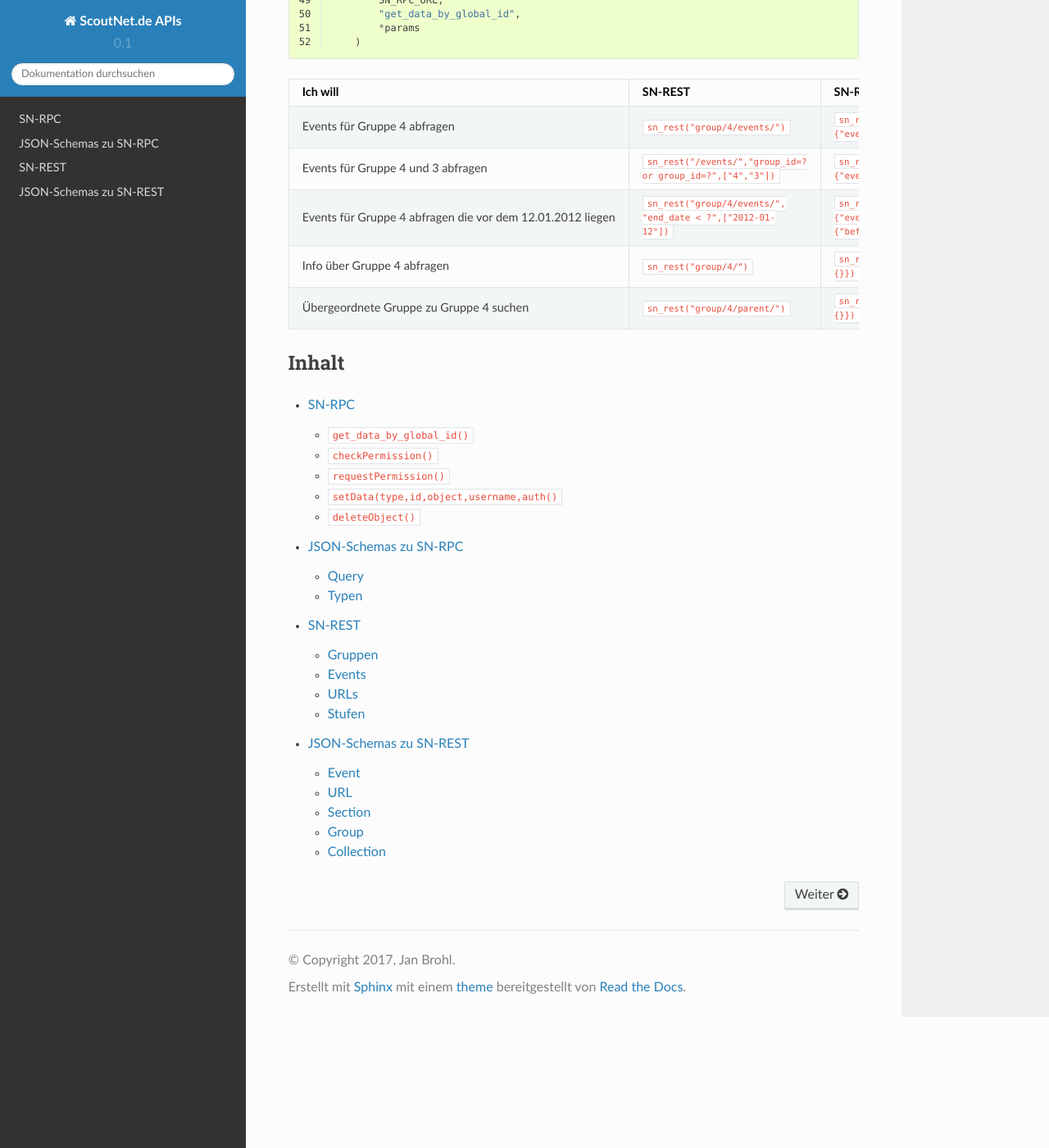
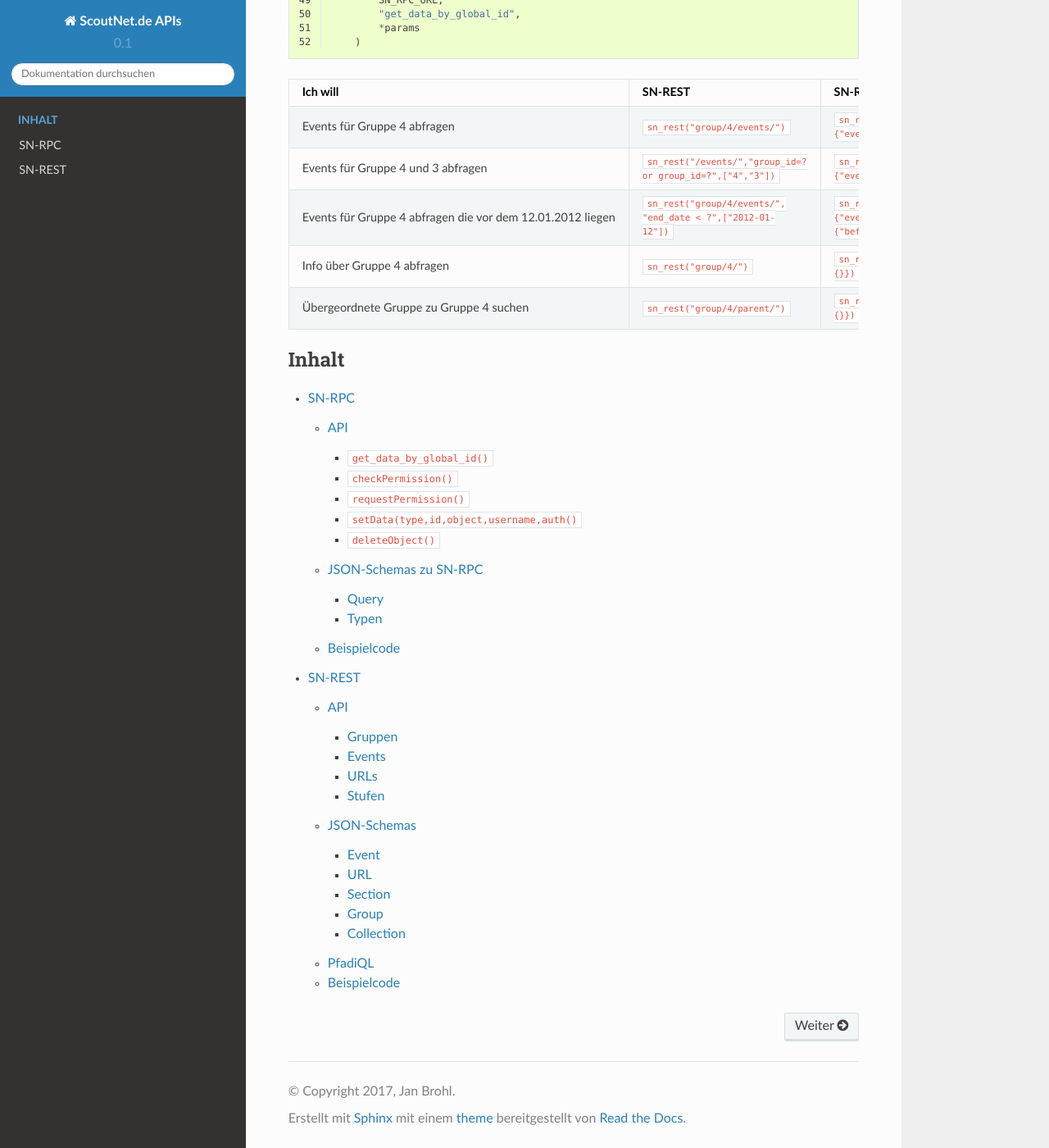
Before and after one commit to janbrohl/ScoutNet-API-Info, a Sphinx documentation site: the page built from docs/index.rst, in a window 1280 px wide and 1400 px high, scrolled down 1333 px. Shown: the whole window at 82% size. Built offline with Sphinx 7.4.7 and the Read the Docs theme 2.0.0, drawn with Linux system fonts in a browser that asks for light colours.

Commit message:
Neuorganisation der dateien

```diff
--- a/docs/index.rst
+++ b/docs/index.rst
@@ -40,17 +40,14 @@ Getestet mit Python_ 3.5 und requests_ 2.12.
 | suchen                             |                                                               |                                                       |
 +------------------------------------+---------------------------------------------------------------+-------------------------------------------------------+
 
-Inhalt
-----------
 
 .. toctree::
-   :maxdepth: 2
+   :caption: Inhalt
+   :maxdepth: 3
 
 
-   sn_rpc
-   sn_rpc_schemas
-   sn_rest
-   sn_rest_schemas
+   sn_rpc/index
+   sn_rest/index
 
 .. _RPC: https://en.wikipedia.org/wiki/Remote_procedure_call
 
--- /dev/null
+++ b/docs/sn_rest/code.rst
@@ -0,0 +1,8 @@
+.. _sn_rest_code:
+
+Beispielcode
+=============
+
+.. literalinclude:: ../../sn_rest.py
+   :language: python
+   :linenos:
--- a/docs/sn_rest_schemas.rst
+++ b/docs/sn_rest/schemas.rst
@@ -1,6 +1,6 @@
 .. _sn_rest_schemas:
 
-JSON-Schemas zu SN-REST
+JSON-Schemas
 ========================
 
 Noch ist das nur alles automatisch erzeugt und gibt nur eine Übersicht welche felder es überhaupt gibt.
@@ -10,32 +10,32 @@ Noch ist das nur alles automatisch erzeugt und gibt nur eine Übersicht welche f
 Event
 ------
 
-.. jsonschema:: ../schemas/sn_rest/event.json
+.. jsonschema:: ../../schemas/sn_rest/event.json
 
 .. _sn_rest_url:
 
 URL
 ----
 
-.. jsonschema:: ../schemas/sn_rest/url.json
+.. jsonschema:: ../../schemas/sn_rest/url.json
 
 .. _sn_rest_section:
 
 Section
 --------
 
-.. jsonschema:: ../schemas/sn_rest/section.json
+.. jsonschema:: ../../schemas/sn_rest/section.json
 
 .. _sn_rest_group:
 
 Group
 ------
 
-.. jsonschema:: ../schemas/sn_rest/group.json
+.. jsonschema:: ../../schemas/sn_rest/group.json
 
 .. _sn_rest_collection:
 
 Collection
 -----------
 
-.. jsonschema:: ../schemas/sn_rest/collection.json
+.. jsonschema:: ../../schemas/sn_rest/collection.json
```
Also changed, not shown: docs/sn_rest/api.rst (renamed from docs/sn_rest.rst, +3 -5 lines), docs/sn_rest/index.rst (added, +17 -0 lines), docs/sn_rpc/api.rst (renamed from docs/sn_rpc.rst, +4 -7 lines), docs/sn_rpc/code.rst (added, +9 -0 lines), docs/sn_rpc/index.rst (added, +15 -0 lines), docs/sn_rpc/schemas.rst (renamed from docs/sn_rpc_schemas.rst, +4 -4 lines), docs/sn_rest/pfadiql.rst (renamed from docs/pfadiql.rst).
